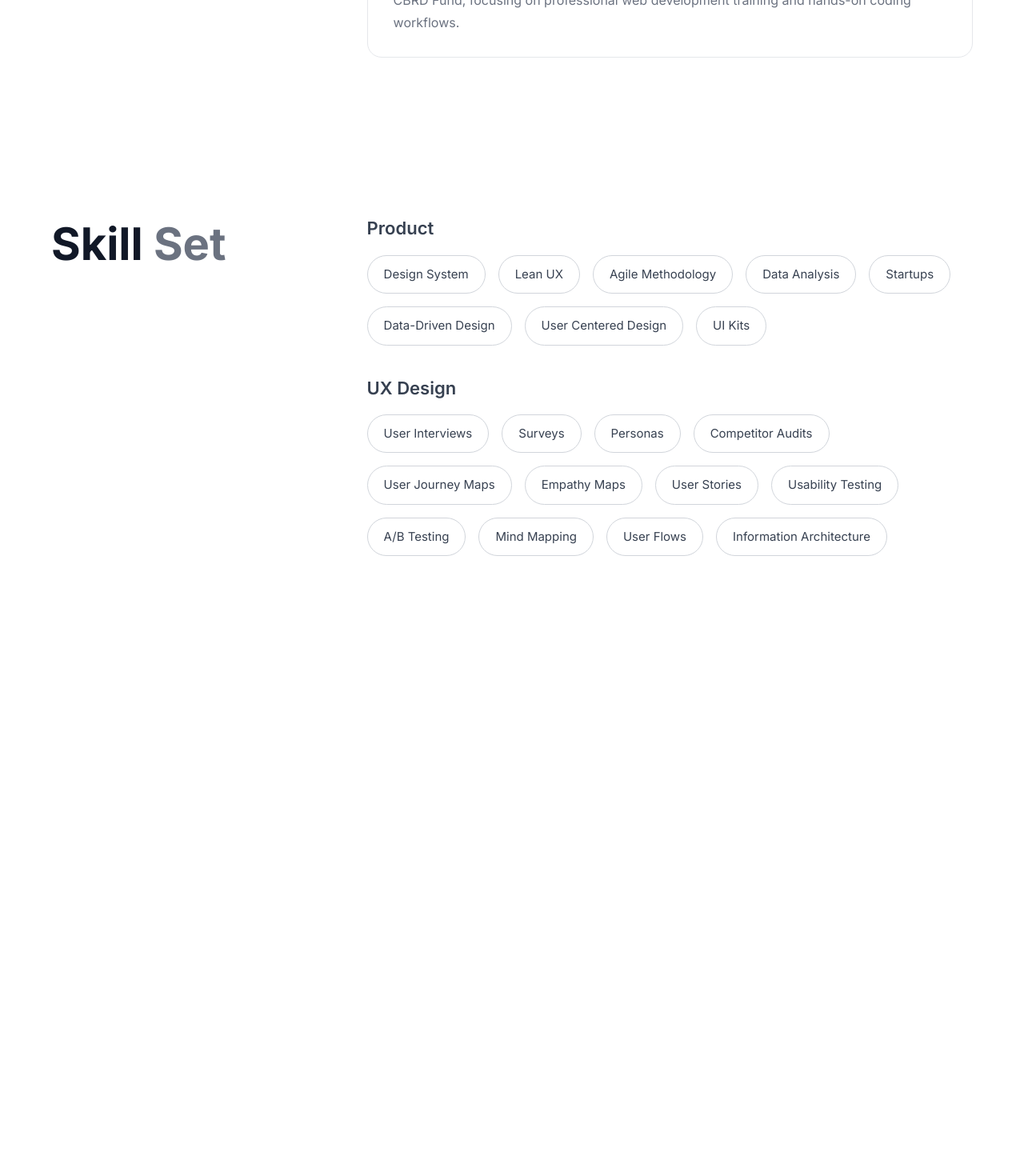
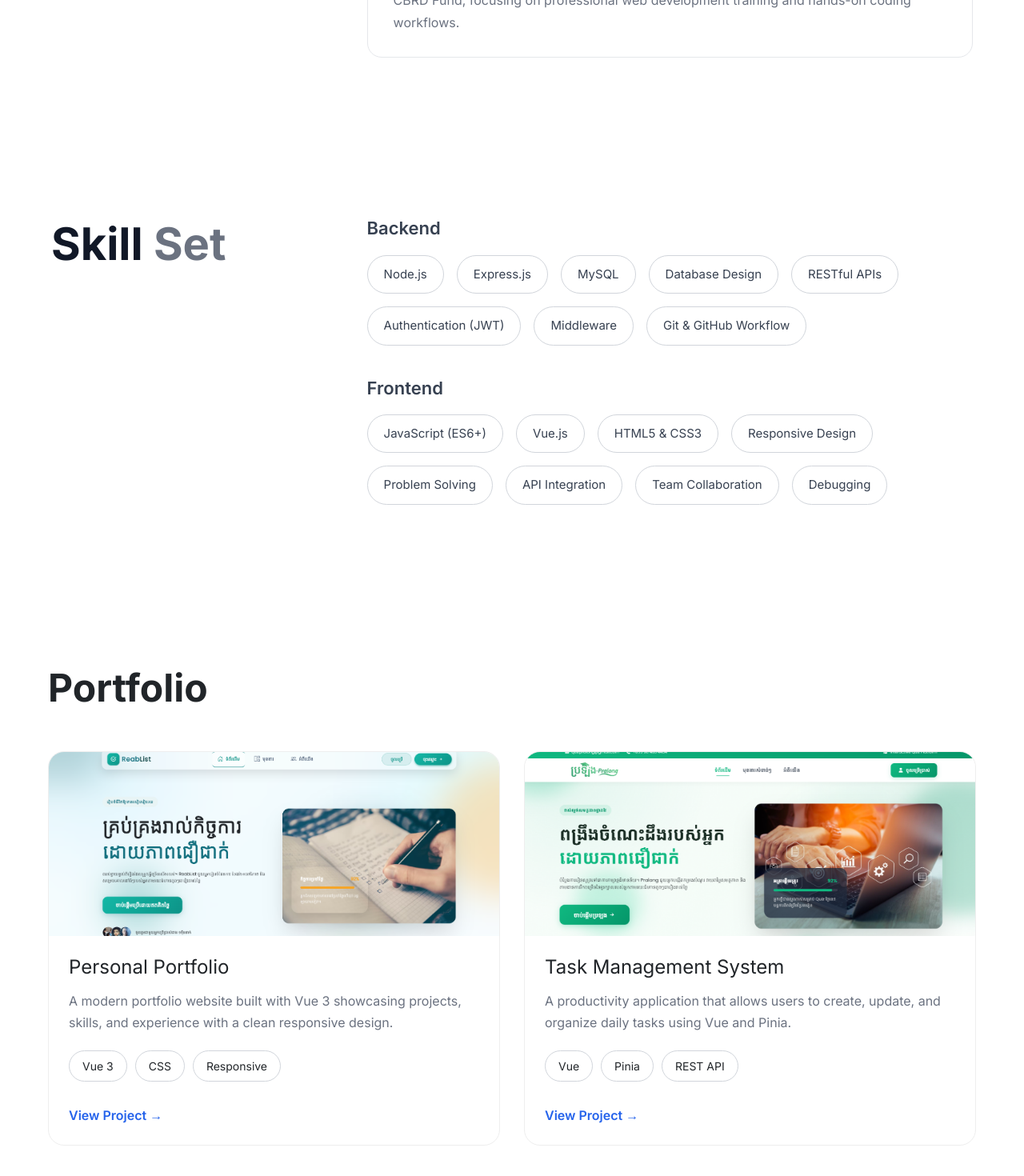
Before and after one commit to VitSocheata/SocheataVit-Portfolio, a Vue app: page / in a window 1280 px wide. Shown: the part 2510-3980 px from the top of the page at 80% size. Before the commit the page ends 3305 px from the top, so only its background shows below. Built offline with nearby package versions, Linux system fonts and the light colour scheme.

Commit message:
commit portfolio

```diff
--- a/src/components/home/HeroSection.vue
+++ b/src/components/home/HeroSection.vue
@@ -22,6 +22,7 @@
     <MyWork/>
     <EducationSection/>
     <SkillSet/>
+    <Portfolio/>
 
   </div>
 </template>
@@ -32,6 +33,7 @@ import socheata from '@/assets/images/sct.JPEG'
 import MyWork from './WorkHistory.vue';
 import EducationSection from './EducationSection.vue';
 import SkillSet from './SkillSet.vue';
+import Portfolio from './Portfolio.vue';
 </script>
 
 <style scoped>
--- /dev/null
+++ b/src/components/home/Portfolio.vue
@@ -0,0 +1,157 @@
+<template>
+  <section class="portfolio-section">
+    <div class="container">
+
+      <div class="section-header">
+        <h2>Portfolio</h2>
+      </div>
+
+      <div class="portfolio-grid">
+        <div
+          class="portfolio-card"
+          v-for="project in projects"
+          :key="project.id"
+        >
+          <img
+            :src="project.image"
+            :alt="project.title"
+            class="project-image"
+          />
+
+          <div class="card-content">
+            <h3>{{ project.title }}</h3>
+
+            <p>
+              {{ project.description }}
+            </p>
+
+            <div class="tags">
+              <span
+                v-for="tag in project.tags"
+                :key="tag"
+              >
+                {{ tag }}
+              </span>
+            </div>
+
+            <a
+              :href="project.link"
+              target="_blank"
+              class="btn-view"
+            >
+              View Project →
+            </a>
+          </div>
+        </div>
+      </div>
+
+    </div>
+  </section>
+</template>
+<script setup>
+import portfolio1 from "@/assets/images/reabList.png";
+import portfolio2 from "@/assets/images/pralong.png";
+
+
+const projects = [
+  {
+    id: 1,
+    title: "Personal Portfolio",
+    description:
+      "A modern portfolio website built with Vue 3 showcasing projects, skills, and experience with a clean responsive design.",
+    image: portfolio1,
+    tags: ["Vue 3", "CSS", "Responsive"],
+    link: "#",
+  },
+  {
+    id: 2,
+    title: "Task Management System",
+    description:
+      "A productivity application that allows users to create, update, and organize daily tasks using Vue and Pinia.",
+    image: portfolio2,
+    tags: ["Vue", "Pinia", "REST API"],
+    link: "#",
+  },
+];
+</script>
+<style scoped>
+.portfolio-section {
+  padding: 100px 0;
+}
+
+.container {
+  max-width: 1200px;
+  margin: auto;
+  padding: 0 20px;
+}
+
+.section-header {
+  margin-bottom: 50px;
+}
+
+.section-header h2 {
+  font-size: 48px;
+  font-weight: 700;
+}
+
+.portfolio-grid {
+  display: grid;
+  grid-template-columns: repeat(auto-fit, minmax(340px, 1fr));
+  gap: 30px;
+}
+
+.portfolio-card {
+  background: white;
+  border-radius: 20px;
+  overflow: hidden;
+  border: 1px solid #eee;
+  transition: .3s;
+}
+
+.portfolio-card:hover {
+  transform: translateY(-8px);
+  box-shadow: 0 15px 35px rgba(0,0,0,.08);
+}
+
+.project-image {
+  width: 100%;
+  height: 230px;
+  object-fit: cover;
+}
+
+.card-content {
+  padding: 25px;
+}
+
+.card-content h3 {
+  margin-bottom: 15px;
+  font-size: 24px;
+}
+
+.card-content p {
+  color: #6b7280;
+  line-height: 1.7;
+}
+
+.tags {
+  display: flex;
+  flex-wrap: wrap;
+  gap: 10px;
+  margin: 20px 0;
+}
+
+.tags span {
+  padding: 8px 16px;
+  border-radius: 999px;
+  border: 1px solid #d1d5db;
+  font-size: 14px;
+}
+
+.btn-view {
+  display: inline-block;
+  margin-top: 10px;
+  text-decoration: none;
+  color: #2563eb;
+  font-weight: 600;
+}
+</style>
--- a/src/components/home/SkillSet.vue
+++ b/src/components/home/SkillSet.vue
@@ -6,10 +6,10 @@
       </div>
       <div class="skill-content">
         <div class="skill-group">
-          <h3>Product</h3>
+          <h3>Backend</h3>
           <div class="tags">
             <span
-              v-for="(skill, index) in productSkills"
+              v-for="(skill, index) in backendSkills"
               :key="index"
             >
               {{ skill }}
@@ -17,11 +17,11 @@
           </div>
         </div>
         <div class="skill-group">
-          <h3>UX Design</h3>
+          <h3>Frontend</h3>
 
           <div class="tags">
             <span
-              v-for="(skill, index) in uxSkills"
+              v-for="(skill, index) in generalSkills"
               :key="index"
             >
               {{ skill }}
@@ -35,30 +35,26 @@
 </template>
 
 <script setup>
-const productSkills = [
-  "Design System",
-  "Lean UX",
-  "Agile Methodology",
-  "Data Analysis",
-  "Startups",
-  "Data-Driven Design",
-  "User Centered Design",
-  "UI Kits",
+const backendSkills = [
+  "Node.js",
+  "Express.js",
+  "MySQL",
+  "Database Design",
+  "RESTful APIs",
+  "Authentication (JWT)",
+  "Middleware",
+  "Git & GitHub Workflow",
 ];
 
-const uxSkills = [
-  "User Interviews",
-  "Surveys",
-  "Personas",
-  "Competitor Audits",
-  "User Journey Maps",
-  "Empathy Maps",
-  "User Stories",
-  "Usability Testing",
-  "A/B Testing",
-  "Mind Mapping",
-  "User Flows",
-  "Information Architecture",
+const generalSkills = [
+  "JavaScript (ES6+)",
+  "Vue.js",
+  "HTML5 & CSS3",
+  "Responsive Design",
+  "Problem Solving",
+  "API Integration",
+  "Team Collaboration",
+  "Debugging",
 ];
 </script>
 
```
Also changed, not shown: src/assets/images/pralong.png (added), src/assets/images/reabList.png (added).
